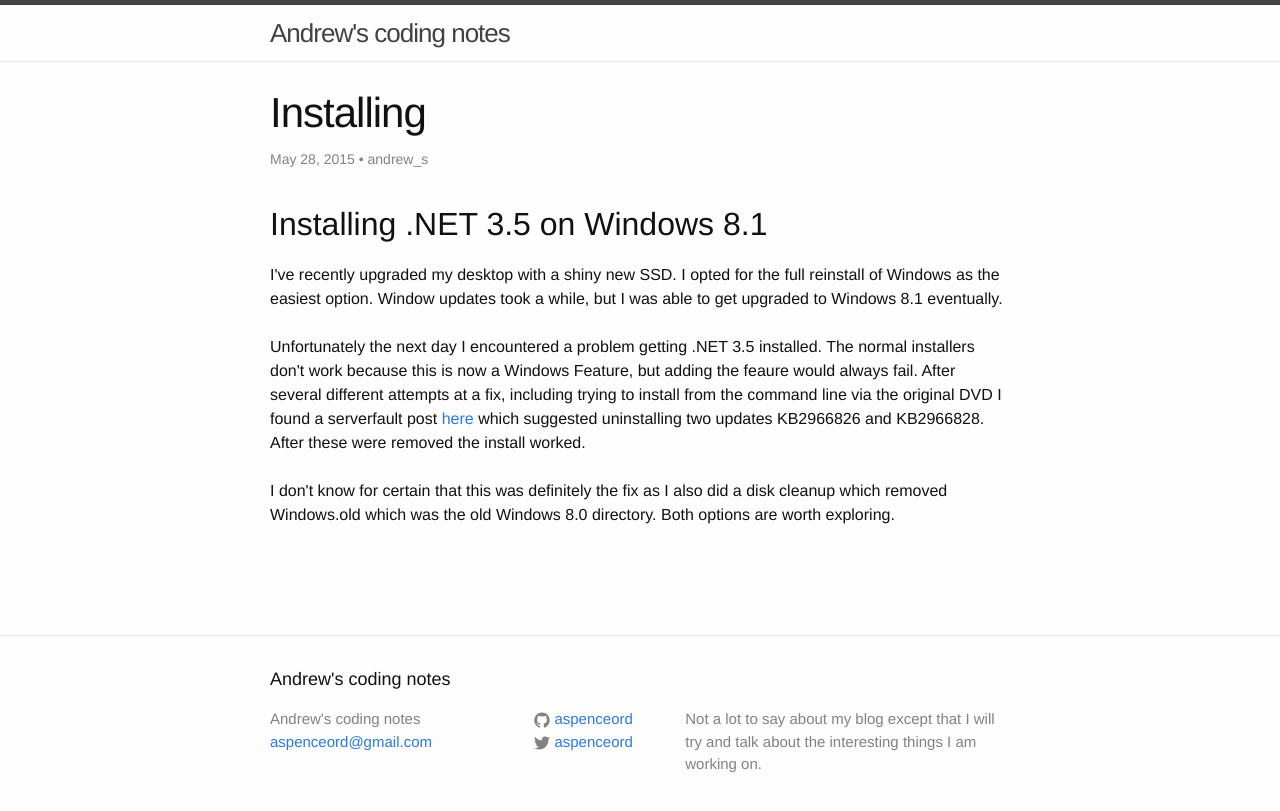
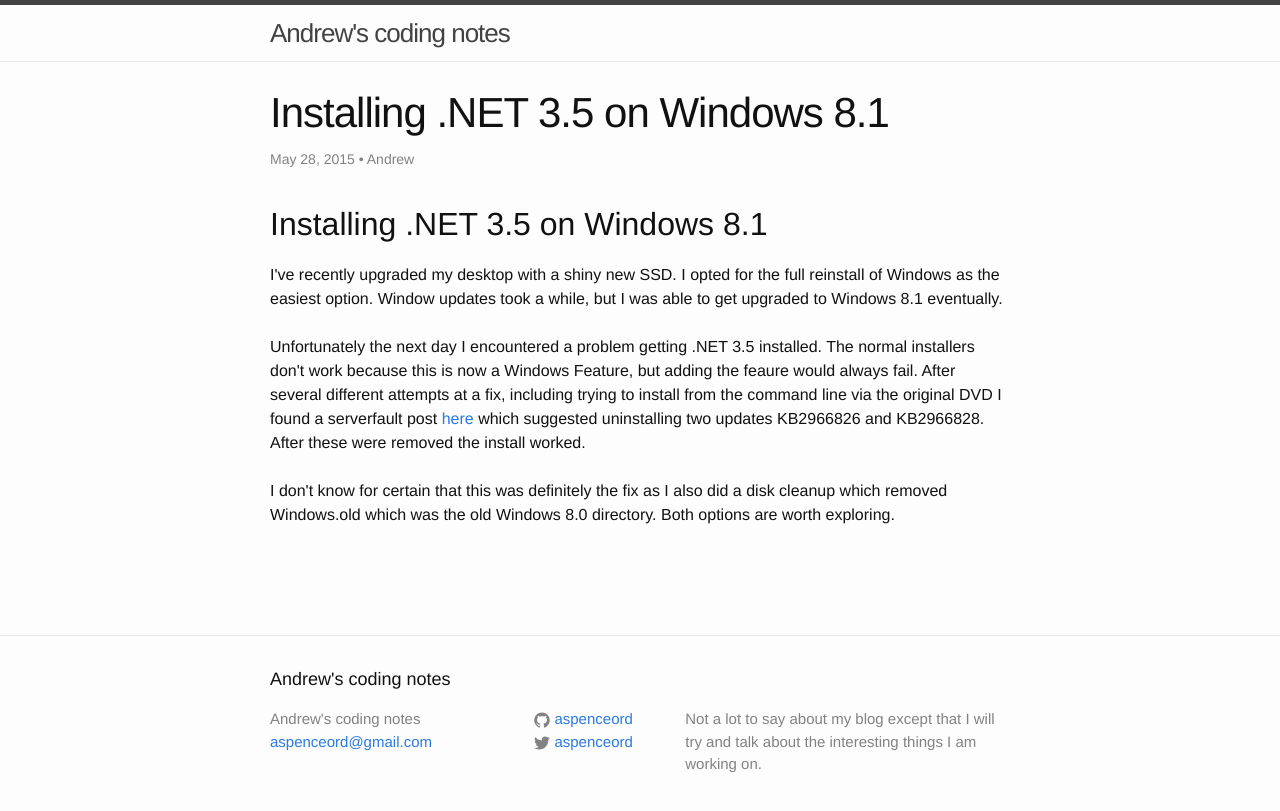
Before and after one commit to aspenceord/aspenceord.github.io, a Jekyll site: the page built from _posts/2015-05-28-installing.html, in a window 1280 px wide. Shown: the top 811 px of the page. Built offline with Jekyll 4.4.1, drawn with Linux system fonts in a browser that asks for light colours.

Commit message:
Forgot to save

```diff
--- a/_posts/2015-05-28-installing.html
+++ b/_posts/2015-05-28-installing.html
@@ -1,8 +1,8 @@
 ---
 layout: post
-title:
+title: Installing .NET 3.5 on Windows 8.1
 date: '2015-05-29T09:58:00.000+12:00'
-author: andrew_s
+author: Andrew
 tags:
 modified_time: '2015-05-29T09:58:36.620+12:00'
 blogger_id: tag:blogger.com,1999:blog-2599234214605427606.post-3691492692285233147
```
